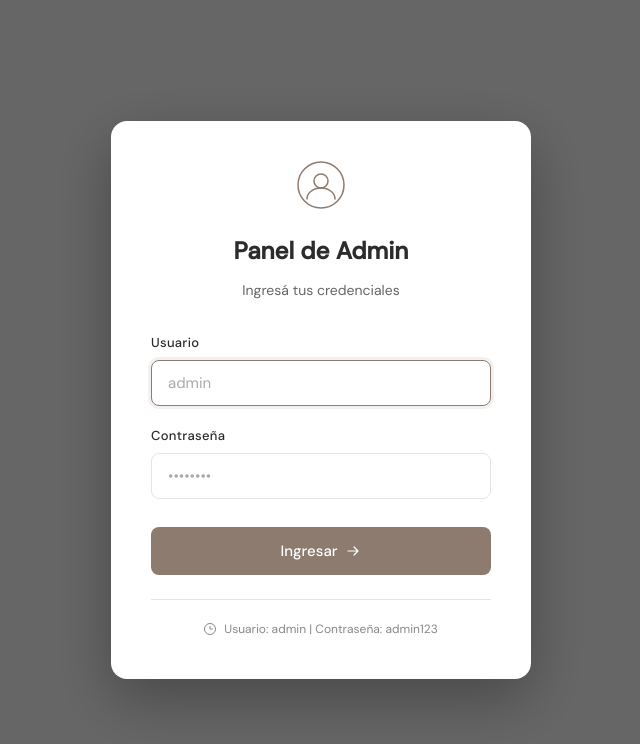
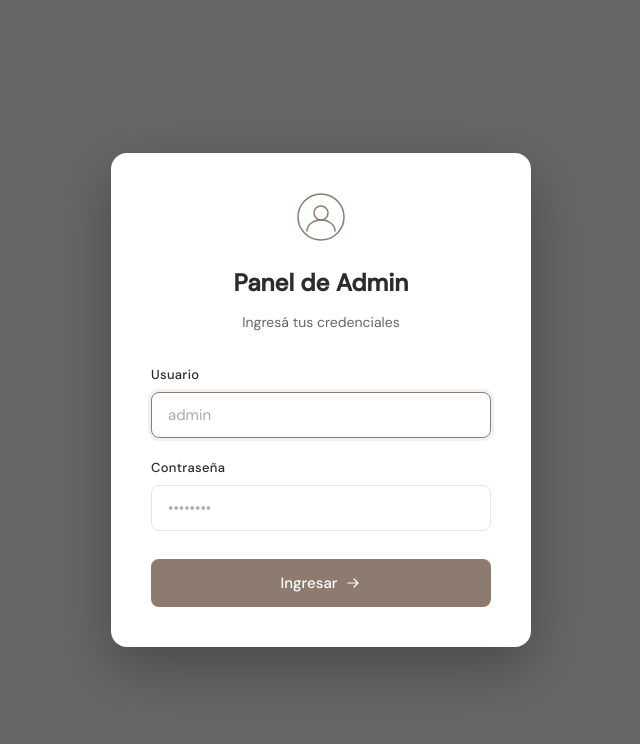
Before and after one commit to maxivalli/nailstudio, a React (Vite) app in the folder frontend/: page /login in a window 1280 px wide. Shown: the top 744 px of the page, without its empty margins (319-959 px from the left). Built offline with nearby package versions, Linux system fonts and the light colour scheme; no server answers.

Commit message:
login fix

```diff
--- a/frontend/src/components/Login.jsx
+++ b/frontend/src/components/Login.jsx
@@ -108,14 +108,6 @@ const Login = ({ onLoginSuccess }) => {
             )}
           </button>
         </form>
-
-        <div className="login-footer">
-          <svg width="12" height="12" viewBox="0 0 12 12" fill="none">
-            <circle cx="6" cy="6" r="5.5" stroke="currentColor"/>
-            <path d="M6 3.5V6H8.5" stroke="currentColor" strokeLinecap="round"/>
-          </svg>
-          <span>Usuario: admin | Contraseña: admin123</span>
-        </div>
       </div>
     </div>
   );
```
Also changed, not shown: 1 other file (tests, documents, lock files or other folders).
